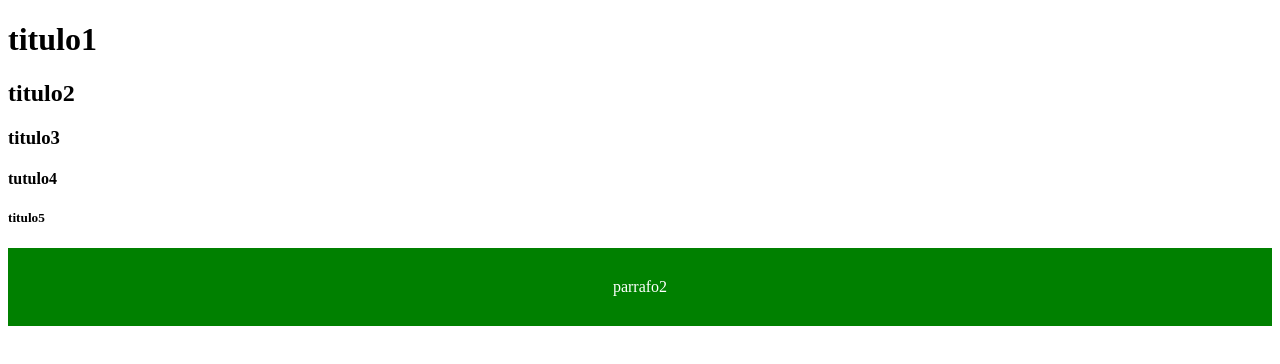
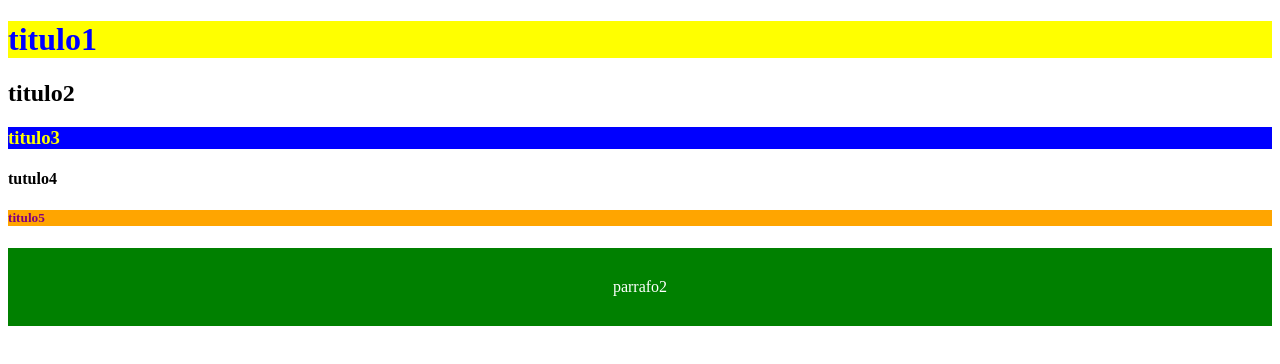
Before and after one commit to pelon1366/GithuHtml, a plain HTML site: page index.html in a window 1280 px wide. Drawn offline with Linux system fonts and the light colour scheme.

Commit message:
agregue colores

```diff
--- a/index.html
+++ b/index.html
@@ -7,11 +7,11 @@
     <title>Document</title>
 </head>
 <body>
-    <h1> titulo1 </h1>
+    <h1 style = "background: yellow; color: blue;"> titulo1 </h1>
     <h2> titulo2 </h2>
-    <h3> titulo3</h3>
+    <h3 style = "background:blue; color: yellow;"> titulo3</h3>
     <h4> tutulo4 </h4>
-    <h5> titulo5 </h5>
+    <h5 style = " background: orange; color: purple;"> titulo5 </h5>
     <div>
         <center>
 
```
